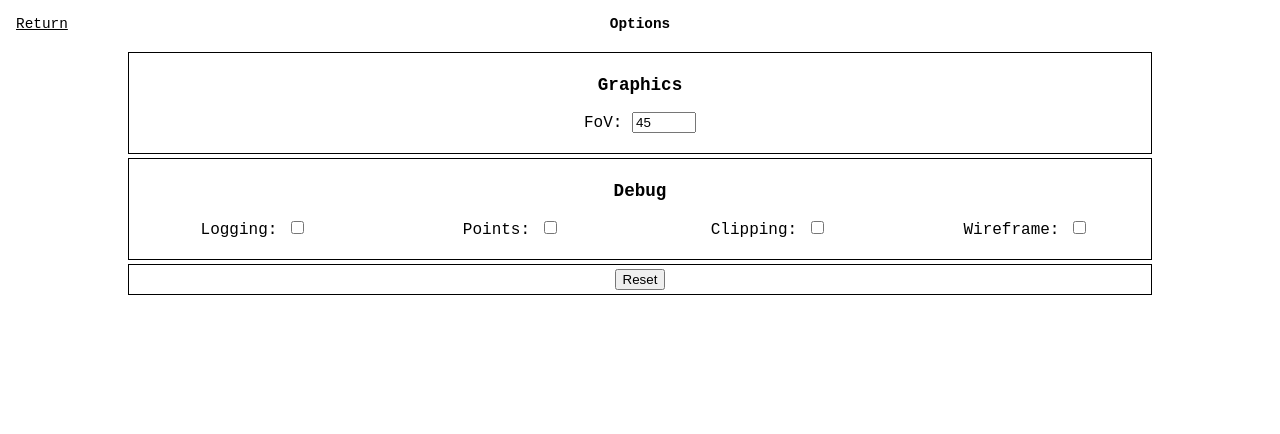
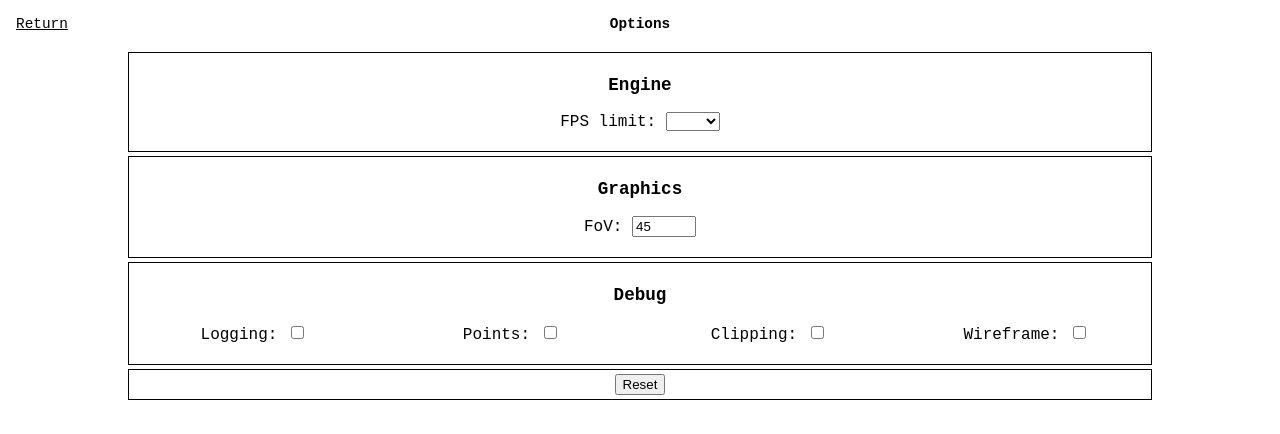
Before and after one commit to sutaC/Renderer3D, a SvelteKit app: page /options in a window 1280 px wide. Shown: the top 434 px of the page. Built offline with nearby package versions, Linux system fonts and the light colour scheme.

Commit message:
FPS limit handling

```diff
--- a/src/lib/Engine/Engine.ts
+++ b/src/lib/Engine/Engine.ts
@@ -16,16 +16,20 @@ export enum EngineState {
 }
 
 /**
- * Engine debug options
+ * Engine options
  * @prop {boolean} logging - Loggs engine state
+ * @prop {number} fpsLimit - Engine FPS limit (if set to 0 limit is not taken into account)
  */
-export type EngineDebugOptions = { logging: boolean };
+export type EngineOptions = {
+	logging: boolean;
+	fpsLimit: number;
+};
 
 /**
  * Engine options
  */
 export type Options = {
-	engine: EngineDebugOptions;
+	engine: EngineOptions;
 	renderer: RendererDebugOptions;
 	graphics: GraphicsOptions;
 };
@@ -53,10 +57,6 @@ export abstract class Engine {
 
 	// Private
 	/**
-	 * Time treshold for rendering one frame (ms) [readonly]
-	 */
-	private readonly timeTresholdInMs: number = 60 / 1000;
-	/**
 	 * Last time the update was performed (ms)
 	 */
 	private previousTime: number = 0;
@@ -68,17 +68,14 @@ export abstract class Engine {
 	 * Current animationframe id for canceling the animation
 	 */
 	private animationframeId: number | null = null;
-
 	/**
 	 * Time since last fps update (ms)
 	 */
 	private fpsTime: number = 0;
-
 	/**
 	 * Engines frames count
 	 */
 	private fpsCount: number = 0;
-
 	/**
 	 * Engines frames per second
 	 */
@@ -112,8 +109,9 @@ export abstract class Engine {
 	/**
 	 * Engine debug options
 	 */
-	private readonly debugOptions: EngineDebugOptions = {
-		logging: false
+	private readonly engineOptions: EngineOptions = {
+		logging: false,
+		fpsLimit: 0
 	};
 
 	/**
@@ -127,19 +125,19 @@ export abstract class Engine {
 		this.updateOptions();
 
 		// Debug
-		if (this.debugOptions.logging)
+		if (this.engineOptions.logging)
 			console.log('%cEngine is loading...', 'color: yellow; font-weight: bold;');
 
 		this.start()
 			.catch((error) => {
 				this.state = EngineState.failed;
-				if (this.debugOptions.logging)
+				if (this.engineOptions.logging)
 					console.log('%cEngine encountered an error', 'color: red; font-weight: bold;');
 				this.onfail(error);
 			})
 			.then(() => {
 				this.state = EngineState.ready;
-				if (this.debugOptions.logging)
+				if (this.engineOptions.logging)
 					console.log('%cEngine is ready!', 'color: greenyellow; font-weight: bold;');
 				this.onready(this);
 			});
@@ -170,7 +168,8 @@ export abstract class Engine {
 	public static defaultOptions(): Options {
 		return {
 			engine: {
-				logging: false
+				logging: false,
+				fpsLimit: 0
 			},
 			renderer: {
 				clipping: false,
@@ -202,10 +201,11 @@ export abstract class Engine {
 	private gameLoop(currentTime: number): void {
 		// Time elapsed
 		const deltaTimeInMs = currentTime - this.previousTime;
-		if (deltaTimeInMs < this.timeTresholdInMs) {
-			this.animationframeId = requestAnimationFrame(this.gameLoop.bind(this));
-			return;
-		}
+		if (this.engineOptions.fpsLimit > 0)
+			if (deltaTimeInMs < Math.round(1000 / this.engineOptions.fpsLimit)) {
+				this.animationframeId = requestAnimationFrame(this.gameLoop.bind(this));
+				return;
+			}
 		this.previousTime = currentTime;
 		const deltaTimeInS = deltaTimeInMs / 1000;
 
@@ -229,7 +229,7 @@ export abstract class Engine {
 		} catch (error) {
 			this.stop();
 			this.state = EngineState.failed;
-			if (this.debugOptions.logging)
+			if (this.engineOptions.logging)
 				console.log('%cEngine encountered an error', 'color: red; font-weight: bold;');
 			this.onfail(error);
 			return;
@@ -248,7 +248,7 @@ export abstract class Engine {
 			throw new Error('Cannot run engine when it is not in "ready" or "stopped" state');
 		}
 		this.state = EngineState.running;
-		if (this.debugOptions.logging)
+		if (this.engineOptions.logging)
 			console.log('%cEngine is running!', 'color: green; font-weight: bold;');
 		this.animationframeId = requestAnimationFrame(this.gameLoop.bind(this));
 	}
@@ -261,7 +261,7 @@ export abstract class Engine {
 			throw new Error('Cannot stop engine when it is not in "running" state');
 		}
 		if (this.animationframeId === null) return;
-		if (this.debugOptions.logging)
+		if (this.engineOptions.logging)
 			console.log('%cEngine is stopped!', 'color: orange; font-weight: bold;');
 		cancelAnimationFrame(this.animationframeId);
 	}
@@ -290,7 +290,8 @@ export abstract class Engine {
 		const opt = Engine.loadOptions();
 		const def = Engine.defaultOptions();
 		// Loads options
-		this.debugOptions.logging = opt?.engine?.logging || def.engine.logging;
+		this.engineOptions.logging = opt?.engine?.logging || def.engine.logging;
+		this.engineOptions.fpsLimit = opt?.engine?.fpsLimit || def.engine.fpsLimit;
 		this.renderer.debugOptions.clipping = opt?.renderer?.clipping || def.renderer.clipping;
 		this.renderer.debugOptions.points = opt?.renderer?.points || def.renderer.points;
 		this.renderer.debugOptions.wireframe = opt?.renderer?.wireframe || def.renderer.wireframe;
--- a/src/routes/options/+page.svelte
+++ b/src/routes/options/+page.svelte
@@ -24,6 +24,27 @@
 </header>
 
 <main>
+	<div class="field">
+		<p class="highlight">Engine</p>
+
+		<ul>
+			<li>
+				<label for="inputFpsLimit">FPS limit: </label>
+				<select
+					name="fpsLimit"
+					id="inputFpsLimit"
+					bind:value={options.engine.fpsLimit}
+					on:change={() => Engine.saveOptions(options)}
+				>
+					<option value="30">30</option>
+					<option value="60">60</option>
+					<option value="120">120</option>
+					<option value="0">None</option>
+				</select>
+			</li>
+		</ul>
+	</div>
+
 	<div class="field">
 		<p class="highlight">Graphics</p>
 
```
